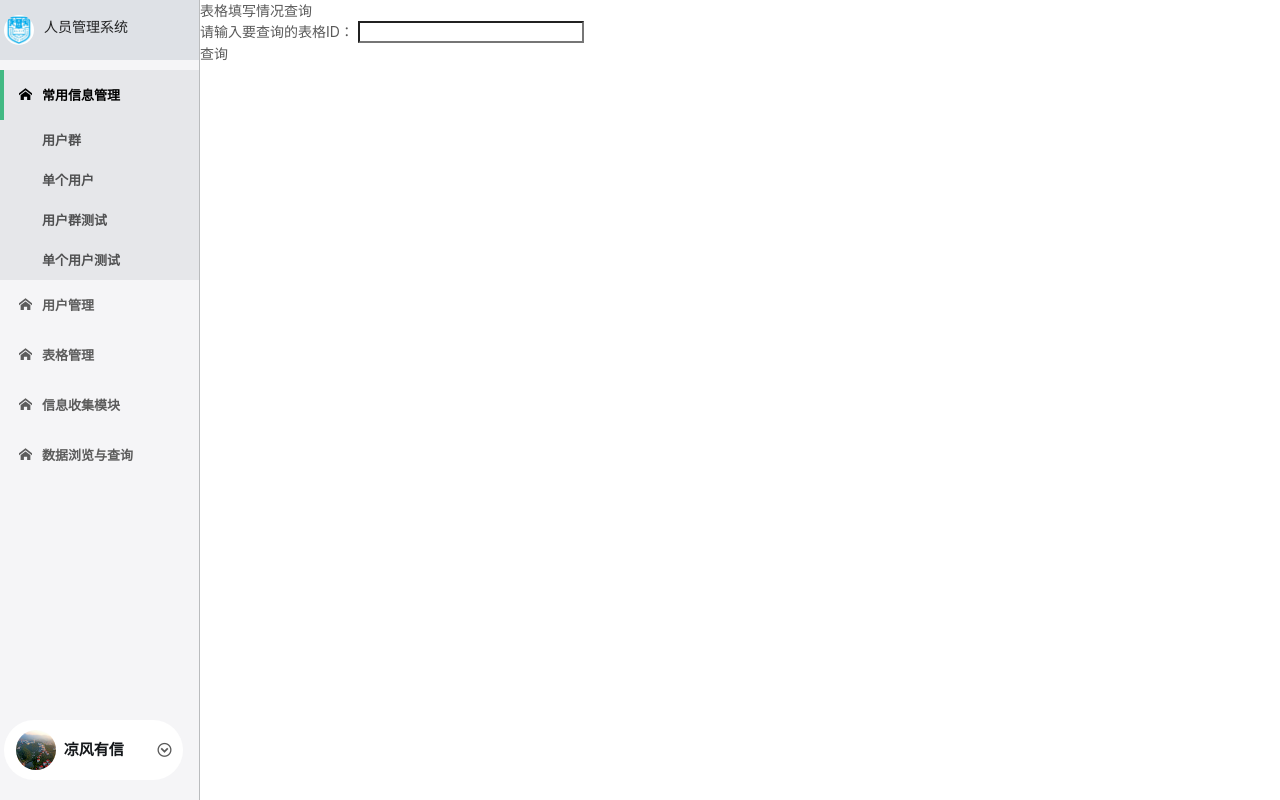
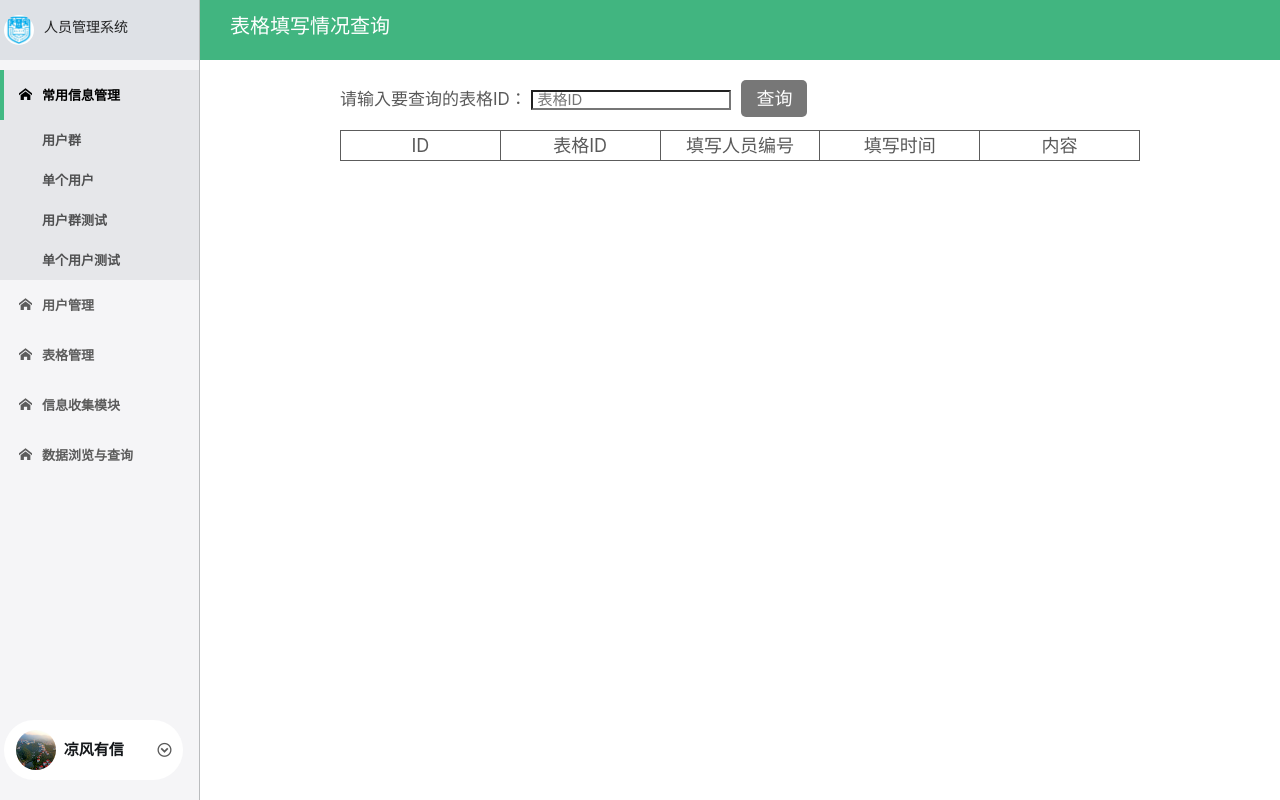
Before and after one commit to InTheWind1115/manageWeb, a Vue app: page /index/module4page2 in a window 1280 px wide. Built offline with nearby package versions, Linux system fonts and the light colour scheme.

Commit message:
liucheng3

```diff
--- a/src/views/module4/Module4Page2.vue
+++ b/src/views/module4/Module4Page2.vue
@@ -1,13 +1,23 @@
 <template>
-  <div class="box">
+  <div class="box4-2 select">
     <div class="header">表格填写情况查询</div>
     <div class="body">
       <div class="body-header">
         请输入要查询的表格ID：
-        <input type="text" v-model="formId">
+        <input type="text" v-model="formId" class="body-header-input" placeholder="表格ID">
+        <div class="body-header-btn" @click="aboutWrite">查询</div>
       </div>
-      <div class="body-show"></div>
-      <div class="body-footer" @click="aboutWrite">查询</div>
+      <div class="body-show">
+        <table style="border-collapse: collapse" class="body-show-table">
+          <tr class="body-show-tr">
+            <td>ID</td>
+            <td>表格ID</td>
+            <td>填写人员编号</td>
+            <td>填写时间</td>
+            <td>内容</td>
+          </tr>
+        </table>
+      </div>
     </div>
   </div>
 </template>
@@ -33,17 +43,117 @@
             formid: _this.formId
           }
         }).then( res => {
-          console.log(res);
+          let users = res.data.result;
+          let table = document.getElementsByClassName('body-show-table')[0];
+          table.innerHTML = `
+            <tr class="body-show-tr">
+              <td>ID</td>
+              <td>表格ID</td>
+              <td>填写人员编号</td>
+              <td>填写时间</td>
+              <td>内容</td>
+            </tr>`;
+          for (let i = 0; i < users.length; i++) {
+            let date = _this.dateFormat("YYYY-mm-dd HH:MM", new Date(users[i].writeTime));
+            table.innerHTML = table.innerHTML + `
+                                                <tr class="body-show-tr">
+                                                  <td>${i}</td>
+                                                  <td>${users[i].formId}</td>
+                                                  <td>${users[i].writer}</td>
+                                                  <td>${date}</td>
+                                                  <td>${users[i].writeContent}</td>
+                                                </tr>`
+          }
         }).catch(err => {
           console.log(err);
         })
+      },
+      dateFormat(fmt, date) {
+        let ret;
+        const opt = {
+          "Y+": date.getFullYear().toString(),        // 年
+          "m+": (date.getMonth() + 1).toString(),     // 月
+          "d+": date.getDate().toString(),            // 日
+          "H+": date.getHours().toString(),           // 时
+          "M+": date.getMinutes().toString(),         // 分
+          "S+": date.getSeconds().toString()          // 秒
+          // 有其他格式化字符需求可以继续添加，必须转化成字符串
+        };
+        for (let k in opt) {
+          ret = new RegExp("(" + k + ")").exec(fmt);
+          if (ret) {
+            fmt = fmt.replace(ret[1], (ret[1].length == 1) ? (opt[k]) : (opt[k].padStart(ret[1].length, "0")))
+          };
+        };
+        return fmt;
       }
     }
   }
 </script>
 
-<style scoped>
-  .body-footer:hover {
-    cursor: pointer;
+<style lang="less">
+
+  .box4-2 {
+    .header {
+      width: 100%;
+      height: 60px;
+      background-color: #41b580;
+      font-size: 20px;
+      line-height: 260%;
+      color: white;
+      text-align: left;
+      padding-left: 30px;
+    }
+
+    .body {
+      width: 800px;
+      margin: 0 auto;
+
+      .body-header {
+        margin-top: 20px;
+        height: 30px;
+        width: 100%;
+        font-size: 17px;
+
+        .body-header-input {
+          width: 200px;
+          height: 20px;
+          outline: none;
+          font-size: 15px;
+          text-indent: 2px;
+        }
+
+        .body-header-btn {
+          font-size: 18px;
+          background-color: #777777;
+          color: white;
+          text-align: center;
+          padding: 5px 15px;
+          display: inline-block;
+          border-radius: 5px;
+          margin-left: 10px;
+          &:hover {
+            background-color: #555555;
+            cursor: pointer;
+          }
+        }
+      }
+
+      .body-show {
+        margin-top: 20px;
+
+        .body-show-table {
+          text-align: center;
+          font-size: large;
+
+          .body-show-tr td{
+            width: 190px;
+            border: #5c5c5c 1px solid;
+          }
+        }
+      }
+    }
   }
+
+
 </style>
```
